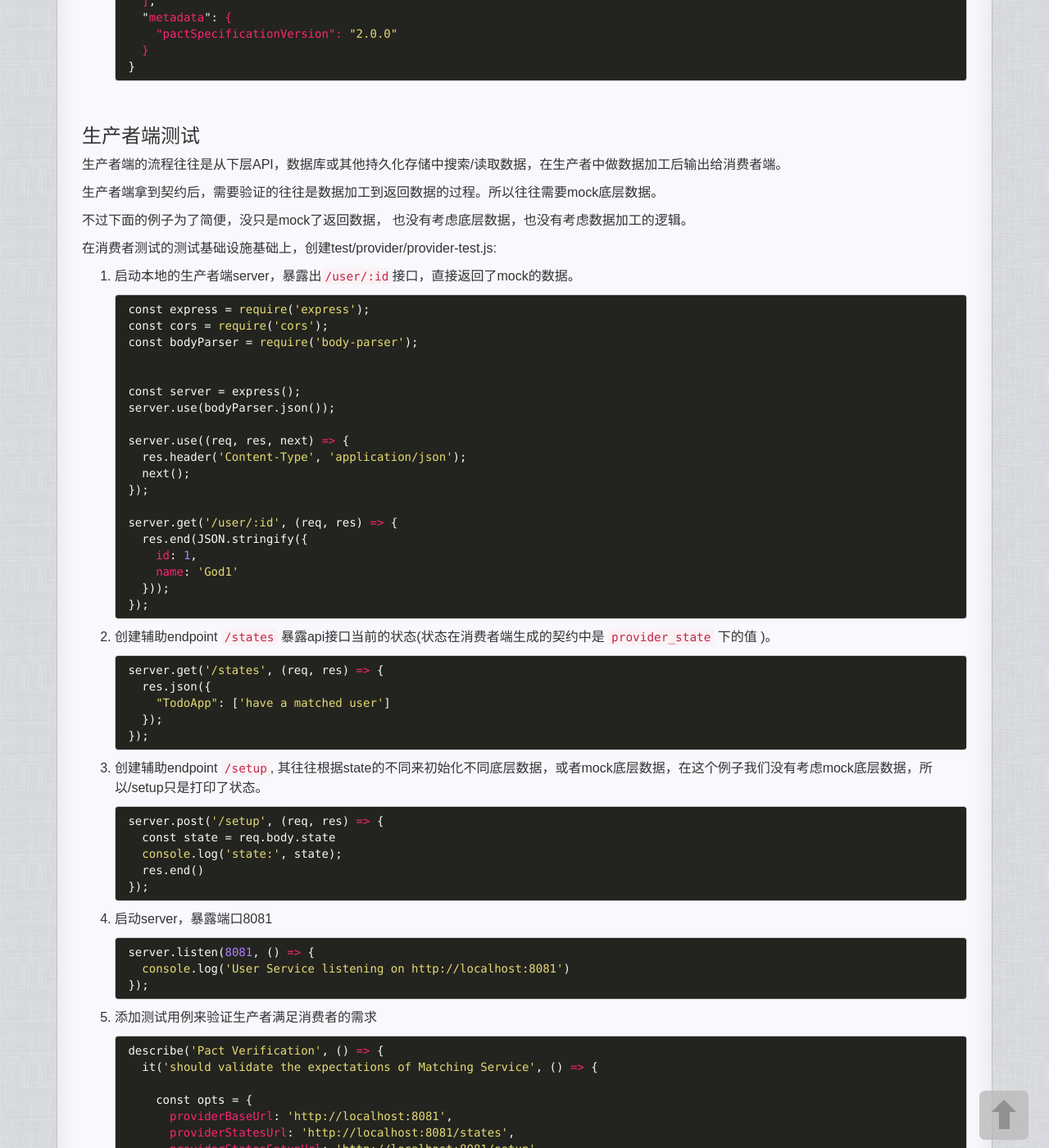
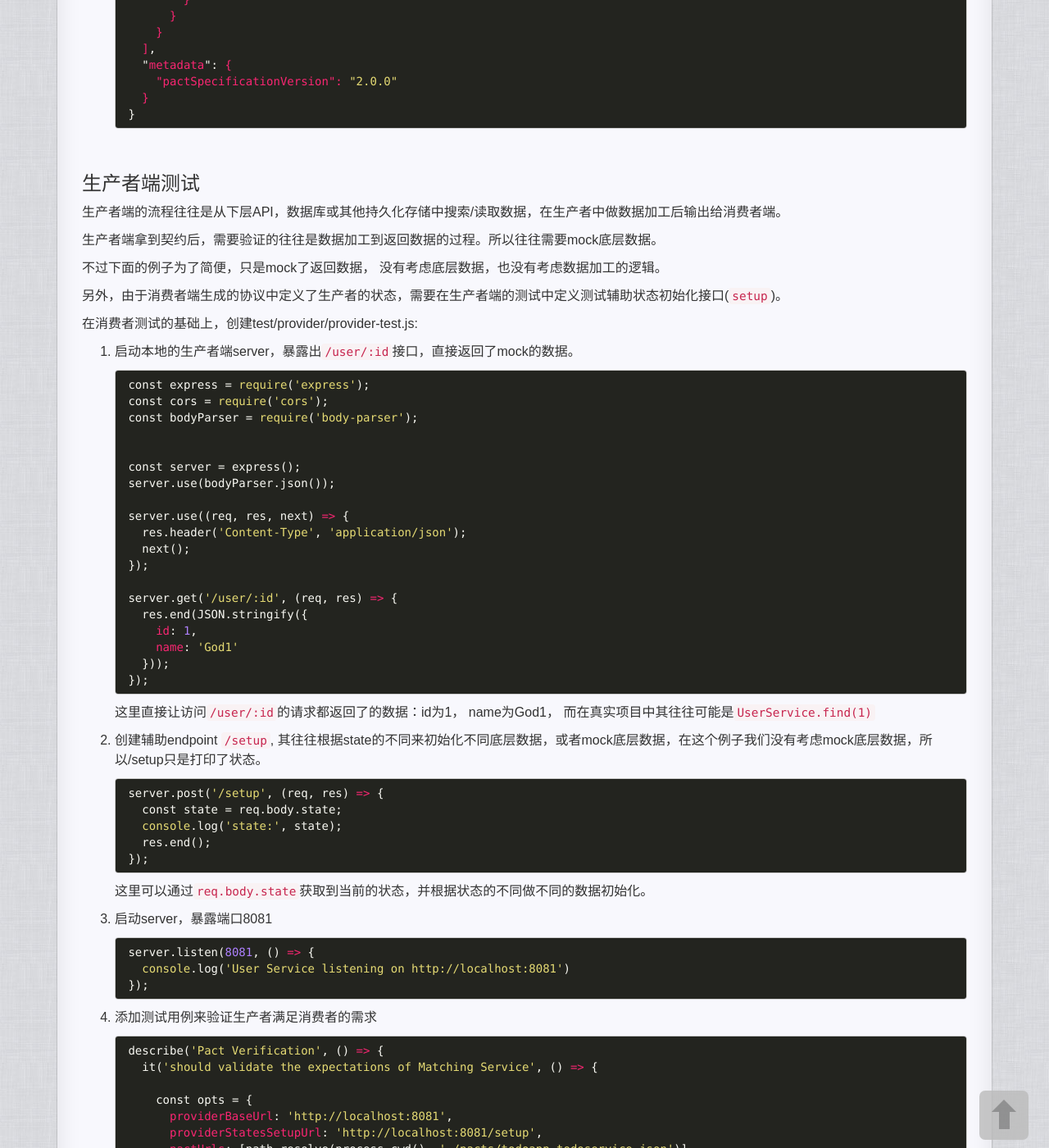
Before and after one commit to zhouqing86/zhouqing86.github.io, a Jekyll site: the page built from _posts/js/2017-04-08-js-test11-pact-test.md, in a window 1280 px wide and 1400 px high, scrolled down 4197 px. Shown: the whole window at 82% size. Built offline with Jekyll 4.4.1, drawn with Linux system fonts in a browser that asks for light colours; comment, search, counter and statistics services are not loaded; some of the changed text lies outside the part shown.

Commit message:
update js test pact test

````diff
--- a/_posts/js/2017-04-08-js-test11-pact-test.md
+++ b/_posts/js/2017-04-08-js-test11-pact-test.md
@@ -87,13 +87,13 @@
 
 ### 消费者端测试
 
-1. 参考[JS测试之Mocha](/2017/03/26/js-test4-mocha/)中的 `Node.js + mocha + chai`章节创建本地测试环境。
+1. 参考[JS测试之Mocha](http://zhouqing86.github.io/2017/03/26/js-test4-mocha/)中的 `Node.js + mocha + chai`章节创建本地测试环境。
 
 2. `npm install -D pact`安装npm的pact包 [pact](https://www.npmjs.com/package/pact)。
 
 3. 创建test/consumer/consumer-test.js文件:
 
-    1) 创建一个Pact对象，其表示依赖的一个生产者端
+    1) 创建一个pact对象，其表示依赖的一个生产者端
 
     ```
     const provider = pact({
@@ -107,9 +107,9 @@
     });
     ```
 
-    2) `provider.setup()` 启动mock server来mock生产者服务
+    2) 需要调用`provider.setup()` 启动mock server来mock生产者服务
 
-    3）定义消费者与生产者相互交互的内容，与前一步结合
+    3）定义消费者与生产者相互交互的内容，与前一步代码结合后如下
 
     ```
     provider.setup()
@@ -134,7 +134,9 @@
         .then(() => done())
     ```
 
-    4）测试代码中需要有逻辑请求mock的生产者服务
+    这里需要说明的是`state`, 这里的state代表的是生产者所处的状态，生产者可以根据不同的状态初始化不同的资源。因而消费者在不同状态下发送同样的请求，生产者却因为自身初始化资源的不同可以返回不同的结果。
+
+    4）测试代码中需要有发送请求到mock的生产者服务
 
     ```
     it('should response with user with id and name', (done) => {
@@ -206,9 +208,11 @@
 
 生产者端拿到契约后，需要验证的往往是数据加工到返回数据的过程。所以往往需要mock底层数据。
 
-不过下面的例子为了简便，没只是mock了返回数据， 也没有考虑底层数据，也没有考虑数据加工的逻辑。
+不过下面的例子为了简便，只是mock了返回数据， 没有考虑底层数据，也没有考虑数据加工的逻辑。
 
-在消费者测试的测试基础设施基础上，创建test/provider/provider-test.js:
+另外，由于消费者端生成的协议中定义了生产者的状态，需要在生产者端的测试中定义测试辅助状态初始化接口(`setup`)。
+
+在消费者测试的基础上，创建test/provider/provider-test.js:
 
 1. 启动本地的生产者端server，暴露出`/user/:id`接口，直接返回了mock的数据。
 
@@ -234,27 +238,21 @@
     });
     ```
 
-2. 创建辅助endpoint `/states` 暴露api接口当前的状态(状态在消费者端生成的契约中是 `provider_state` 下的值 )。
+    这里直接让访问`/user/:id`的请求都返回了的数据：id为1， name为God1， 而在真实项目中其往往可能是`UserService.find(1)`
+
+2. 创建辅助endpoint `/setup`, 其往往根据state的不同来初始化不同底层数据，或者mock底层数据，在这个例子我们没有考虑mock底层数据，所以/setup只是打印了状态。
 
     ```
-    server.get('/states', (req, res) => {
-      res.json({
-        "TodoApp": ['have a matched user']
-      });
+    server.post('/setup', (req, res) => {
+      const state = req.body.state;
+      console.log('state:', state);
+      res.end();
     });
     ```
 
-3. 创建辅助endpoint `/setup`, 其往往根据state的不同来初始化不同底层数据，或者mock底层数据，在这个例子我们没有考虑mock底层数据，所以/setup只是打印了状态。
+    这里可以通过`req.body.state`获取到当前的状态，并根据状态的不同做不同的数据初始化。
 
-    ```
-    server.post('/setup', (req, res) => {
-      const state = req.body.state
-      console.log('state:', state);
-      res.end()
-    });
-    ```
-
-4. 启动server，暴露端口8081
+3. 启动server，暴露端口8081
 
     ```
     server.listen(8081, () => {
@@ -270,7 +268,6 @@
 
         const opts = {
           providerBaseUrl: 'http://localhost:8081',
-          providerStatesUrl: 'http://localhost:8081/states',
           providerStatesSetupUrl: 'http://localhost:8081/setup',
           pactUrls: [path.resolve(process.cwd(), './pacts/todoapp-todoservice.json')]
         }
@@ -398,13 +395,13 @@
 
 ## 契约测试存在的问题
 
-1. 生产者端的开发/维护人员的每次提交都对Pact测试负责，即便是消费者端修改导致Pact测试挂掉。
+1. 生产者端的开发/维护人员的每次提交都需要对契约测试负责，即便是消费者端修改导致生产者端契约测试挂掉。
 
-2. 消费者契约变化后提交给契约管理者与生产者提取契约验证两个行为之间存在时间差。
+2. 生产者端即便没有任何修改，契约测试也会可能会由于消费者端契约的修改而挂掉， 生产者端需要周期运行契约测试。
 
-3. 目前契约测试的环境只支持HTTP协议。
+3. 生产者端往往需要mock底层数据或数据处理逻辑以使得其能满足consumer的契约要求。
 
-4. 生产者端往往需要mock底层数据以使得其能满足consumer的结果要求。
+4. 目前契约测试的环境只支持HTTP协议。
 
 <br />
 
@@ -439,6 +436,8 @@
 
 - [本文的测试源码](https://github.com/zhouqing86/js-pact-tut)
 
+本文使用nodejs的pact版本为`2.6.0`。
+
 <script type="text/javascript">
 $(document).ready(function() {
     $('#toc').toc({ listType: 'ul', title: "<i>目录</i>" });
````
Also changed, not shown: other parts of _posts/js/2017-04-08-js-test11-pact-test.md (+5 -5 lines).
